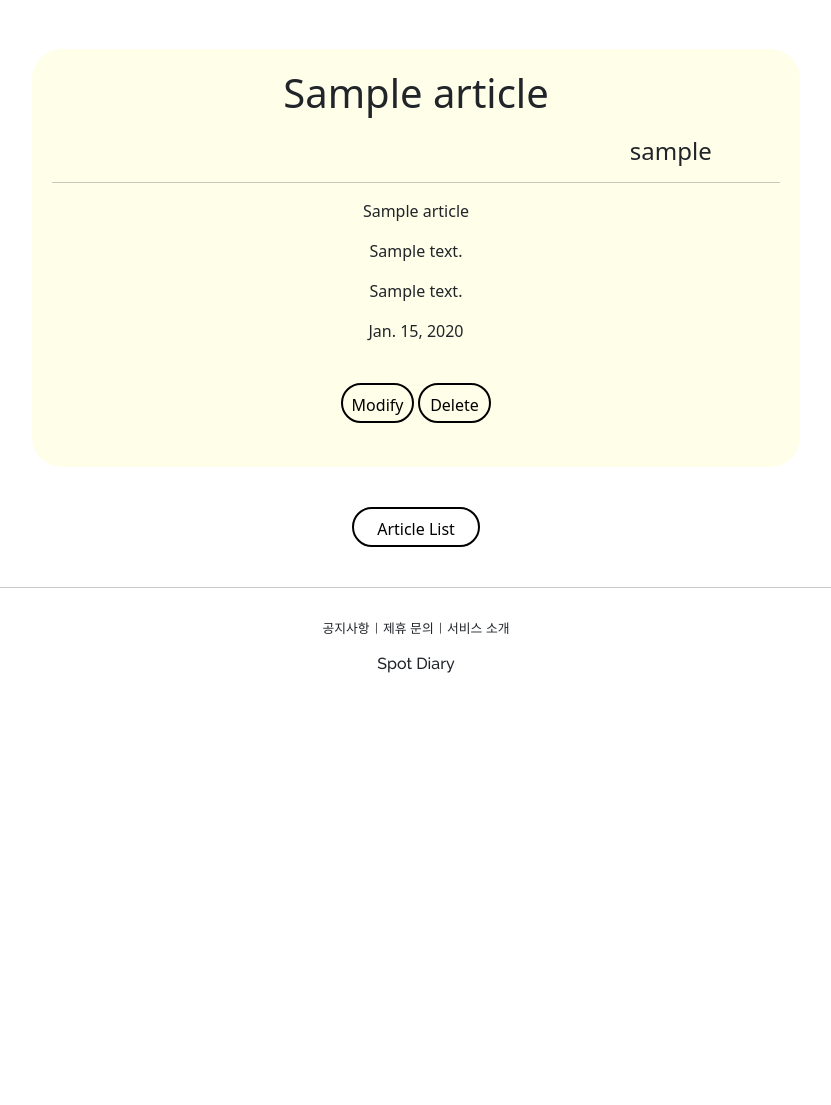
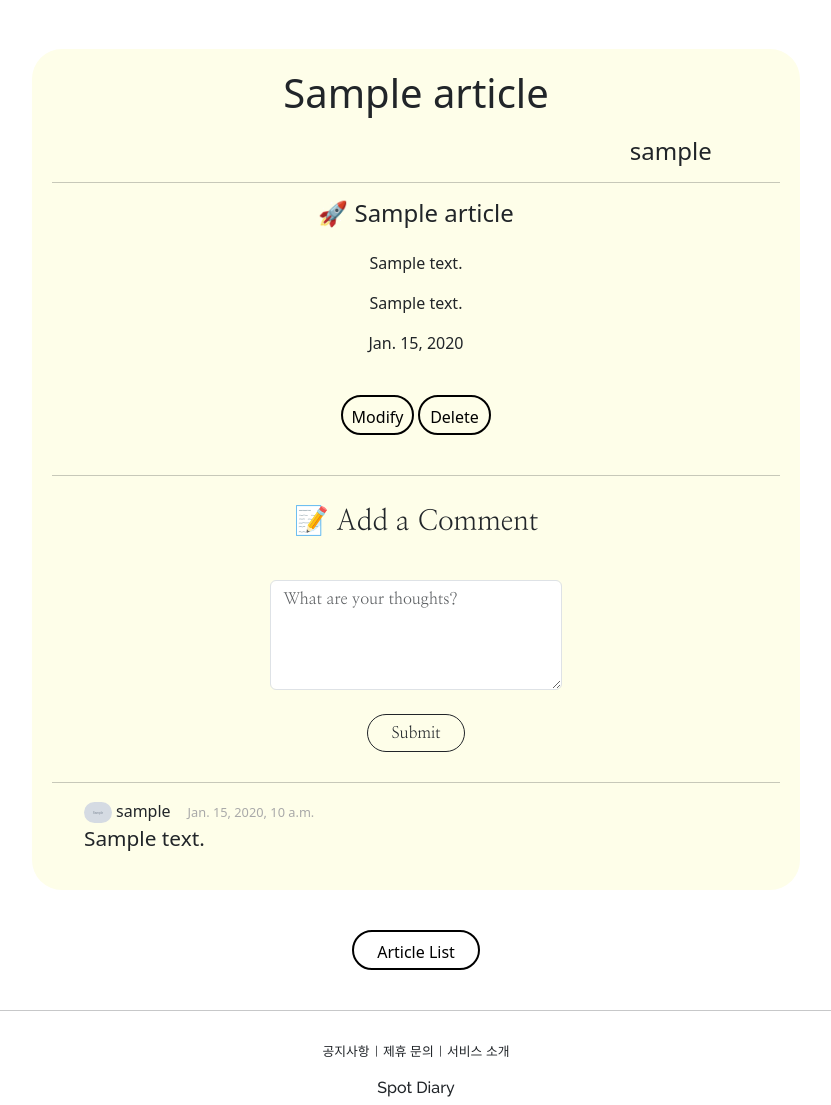
Before and after one commit to nangeee/django-spot-diary, a Django app: page /articles/detail/1 in a window 1280 px wide. Shown: the part 645-1750 px from the top of the page, without its empty margins (224-1055 px from the left). Before the commit the page ends 1318 px from the top, so only its background shows below. Run offline with Django 4.2, Linux system fonts and the light colour scheme; a user stored in the database is signed in; tables that the repository leaves empty hold one stand-in row (values such as "Sample post"); grey boxes marked "Sample" are stand-in pictures; some libraries are stand-ins or nearby versions.

Commit message:
Create Comment app (2)

```diff
--- a/articleapp/templates/articleapp/detail.html
+++ b/articleapp/templates/articleapp/detail.html
@@ -37,7 +37,7 @@
 
     <hr>
 
-    <p> {{ current_article.place_name }} </p>
+    <h4 class="mb-4"> 🚀 {{ current_article.place_name }} </h4>
 
     <p> {{ current_article.address }} </p>
 
@@ -53,6 +53,18 @@
         <p class="myarticleBtnText">Delete</p>
     </a>
     {% endif %}
+
+    <hr>
+
+    {% include 'commentapp/create.html' with article=current_article %}
+
+    <hr>
+
+    {% for comment in current_article.comment.all %}
+        {% include 'commentapp/detail.html' with comment=comment %}
+    {% endfor %}
+
+
 </div>
 <div class="btn_container mt-3">
     <a class="myarticleBtn mb-4 mt-4" href="{% url 'articleapp:list' %}">
--- a/articleapp/views.py
+++ b/articleapp/views.py
@@ -9,10 +9,12 @@ from django.urls import reverse, reverse_lazy
 from django.utils.decorators import method_decorator
 from django.views.generic import DetailView, UpdateView, DeleteView, ListView
 from django.utils.text import slugify
+from django.views.generic.edit import FormMixin
 
 from articleapp.decorators import article_ownership_required
 from articleapp.forms import *
 from articleapp.models import *
+from commentapp.forms import CommentCreationForm
 
 
 @login_required
@@ -68,10 +70,11 @@ def create_article(request):
 # DetailView에는 get 메서드만 존재하므로 get 메서드에만 데코레이터 적용.
 # 또는 leftmost 파라미터로 LoginRequiredMixin 전달
 @method_decorator(login_required, "get")
-class ArticleDetailView(DetailView):
+class ArticleDetailView(DetailView, FormMixin):
     model = Article
     context_object_name = "current_article"
     template_name = "articleapp/detail.html"
+    form_class = CommentCreationForm
 
 
 # @method_decorator(article_ownership_required, "get")
--- a/commentapp/forms.py
+++ b/commentapp/forms.py
@@ -1,3 +1,4 @@
+from django import forms
 from django.forms import ModelForm
 
 from commentapp.models import Comment
@@ -18,3 +19,11 @@ class CommentCreationForm(ModelForm):
     class Meta:
         model = Comment
         fields = ["content"]  # article, writer는 서버 단에서 작업
+
+        widgets = {
+            "content": forms.Textarea(attrs={"rows": 4, "placeholder": "What are your thoughts?"})
+        }
+
+        labels = {
+            "content": ""
+        }
--- a/commentapp/models.py
+++ b/commentapp/models.py
@@ -7,6 +7,8 @@ from articleapp.models import Article
 
 class Comment(models.Model):
     article = models.ForeignKey(Article, on_delete=models.SET_NULL, null=True, related_name="comment")  # article.comment
+    # article도 서버 단에서 받아서 작업 -> create.html의 hidden input
+
     writer = models.ForeignKey(User, on_delete=models.SET_NULL, null=True, related_name="comment")  # article.comment
     content = models.TextField(null=False)
     created_time = models.DateTimeField(auto_now_add=True, null=False)
--- /dev/null
+++ b/commentapp/templates/commentapp/create.html
@@ -0,0 +1,27 @@
+
+{% load bootstrap5 %}
+
+{% block content %}
+
+    {% if user.profile %}
+    <div class="nanum_myeongjo accountapp_content createAccountForm">
+        <div class="mb-3">
+            <h3> 📝 Add a Comment</h3>
+        </div>
+        <form class="createForm" action="{% url 'commentapp:create' %}" method="post">
+            {% csrf_token %}
+<!--            {{ form }}-->
+<!--            {% bootstrap_form form %}-->
+            {% bootstrap_form form form_group_class='mb-3' size='small' %}
+            <input class="btn btn-outline-dark rounded-pill col-4 mt-2" type="submit" >
+            <input type="hidden" name="article_pk" value="{{ article.pk }}">
+            <!-- {{ article.pk }}에서 article: articleapp/detail에서 include 할 때 지정한 with article=current.article -->
+            <!-- self.request.POST['article_pk']로 접근 가능 -> comment의 귀속 article을 서버단에서 저장 -->
+        </form>
+    </div>
+    {% else %}
+    <p>Create your profile <a href="{% url 'profileapp:createProfile' %}?next={{ request.path }}">
+        <span class="createProfileText">here</span></a> to write comments!</p>
+    {% endif %}
+
+{% endblock %}
--- /dev/null
+++ b/commentapp/templates/commentapp/detail.html
@@ -0,0 +1,7 @@
+{% load static %}
+<div class="comment_container">
+    <img class="comment_profile_img" src="{{ comment.writer.profile.image.url }}">
+    <span> {{ comment.writer.profile.nickname }} </span>
+    <span class="comment_dttm"> {{ comment.created_time }}</span>
+    <p class="comment_content"> {{ comment.content }} </p>
+</div>
--- a/profileapp/templates/profileapp/createProfile.html
+++ b/profileapp/templates/profileapp/createProfile.html
@@ -13,6 +13,7 @@
 <!--            {{ form }}-->
             {% bootstrap_form form form_group_class='mb-5' size='small'  %}
             <input class="btn btn-outline-dark rounded-pill col-4 mt-2" type="submit" >
+            <input type="hidden" name="next" value="{{ request.GET.next }}">
         </form>
     </div>
 
--- a/static/base.css
+++ b/static/base.css
@@ -164,3 +164,32 @@ a:hover {
     text-align: center;
     margin: 1rem 0;
 }
+
+.comment_profile_img {
+    width: 4%;
+    height: 4%;
+}
+
+.createProfileText {
+    font-weight: 700;
+    text-decoration: underline;
+}
+
+.comment_container {
+    text-align: left;
+    margin-left: 2rem;
+}
+
+.comment_profile_img {
+    border-radius: 30rem;
+}
+
+.comment_dttm {
+    color: darkgray;
+    font-size: 0.8rem;
+    margin-left: 0.8rem;
+}
+
+.comment_content {
+    font-size: 1.3rem;
+}
```
Also changed, not shown: commentapp/templates/create.html (deleted, +0 -20 lines), commentapp/views.py (+13 -1 lines), profileapp/views.py (+7 -1 lines), commentapp/migrations/0001_initial.py (added), static/smile_emoji.png (added).
